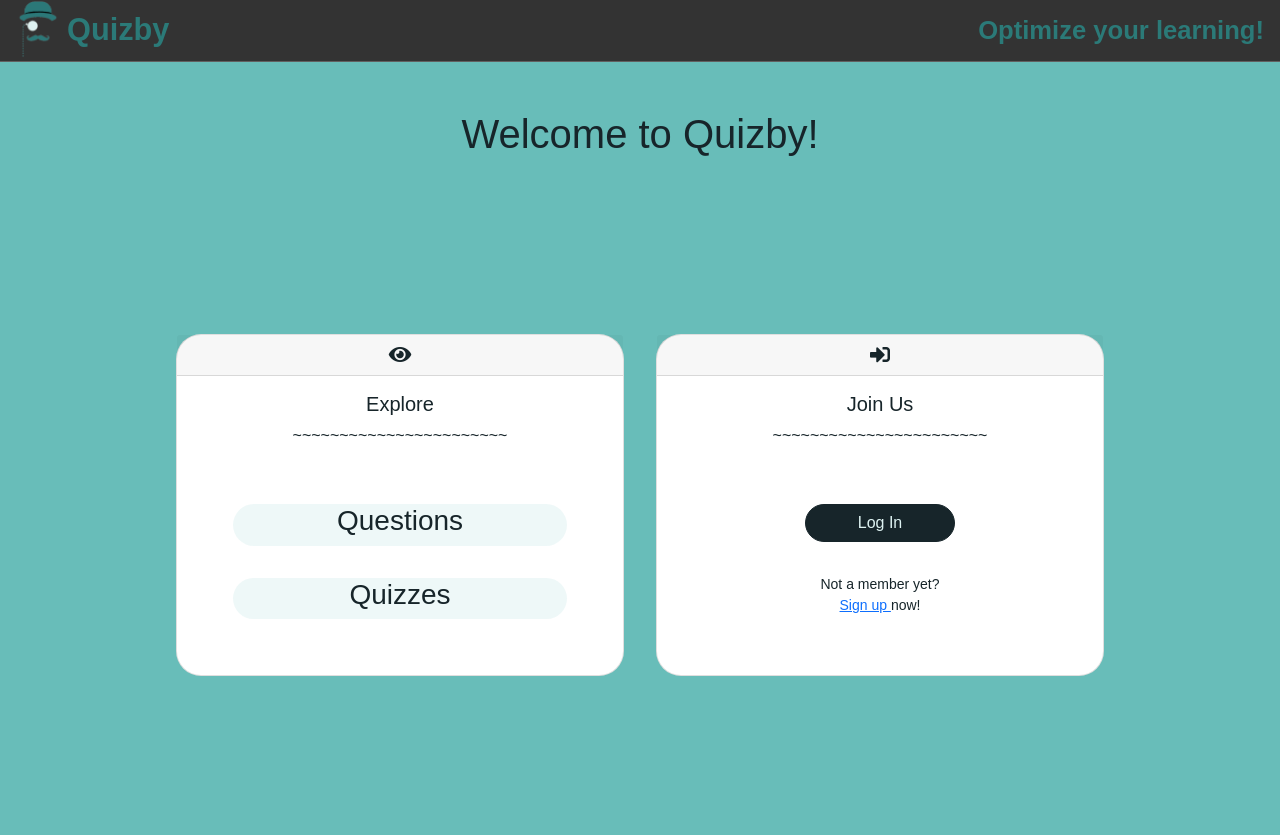
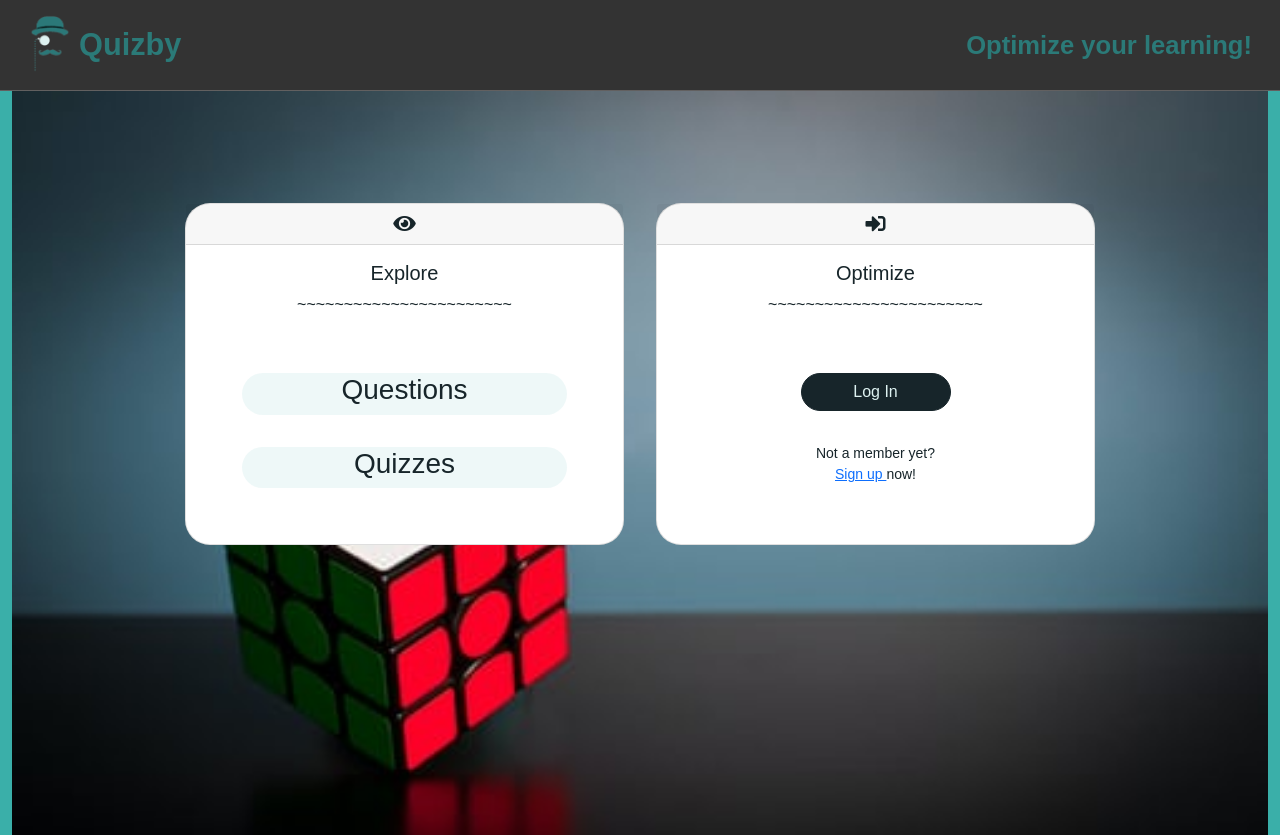
Before and after one commit to vidban/Quizby, a Flask app: page / in a window 1280 px wide. Before the commit the page ends 676 px from the top, so only its background shows below. Run offline with Flask 2, Linux system fonts and the light colour scheme; parts of the project's set-up code (start-up, migrations or seed data) failed here and were passed over; some libraries are stand-ins or nearby versions.

Commit message:
Style changes

```diff
--- a/static/stylesheets/style.css
+++ b/static/stylesheets/style.css
@@ -1,7 +1,8 @@
 /* @import url('https://fonts.googleapis.com/css2?family=Montserrat&display=swap');**************Navbar**************** */
 body{
   background-color: #3aafa9;
-  height: 100vh;
+  max-width: 100vw;
+  min-height: 100vh;
   font-family: 'Montserrat', sans-serif;
 }
 
@@ -21,14 +22,10 @@ body{
   color: inherit;
 }
 
-.container-fluid{
-  padding:0;
-}
-
 /* **************Navbar*********** */
 .navbar {
 	background-color: #333;
-	height: 62px;
+	height: 12%;
 	border-bottom: 1px solid rgba(240, 232, 232, 0.25);
 	position: relative;
   z-index: 9999;
@@ -94,8 +91,7 @@ body{
   }
 
   /* on "onboarding" pages (signup & login), the navbar is
-   different: no search box, the logo is centered, and it has
-   a background color.
+   different: the logo is centered, and there are no links.
  */
 
   .onboarding .navbar-header {
@@ -110,18 +106,18 @@ body{
 	display: none;
   }
 
-  .onboarding .nav.navbar-nav.navbar-right {
+  /* .onboarding .nav.navbar-nav.navbar-right {
 	position: absolute;
 	right: 16px;
-  }
+  } */
 
-  .onboarding .navbar a {
+  /* .onboarding .navbar a {
 	color: #def2f1;
-  }
+  } */
 
-  .onboarding {
+  /* .onboarding {
   background-color: #3aafa9;
-  }
+  } */
 
 
   /* ************ Login & Signup***************** */
@@ -195,7 +191,8 @@ body{
   text-align: center;
   color: #17252a;
   background-color: rgba(240, 232, 232, 0.25);
-
+  background-image: url('/static/images/quizby-hero2.jpeg');
+  background-size: cover;
 }
 
 .home-hero header{
--- a/templates/home-quizby.html
+++ b/templates/home-quizby.html
@@ -1,9 +1,7 @@
 {% extends 'base.html' %}
+
 {% block content %}
   <div class="home-hero pt-5 col d-flex flex-column">
-    <header class="header">
-      <h1>Welcome to Quizby!</h1>
-    </header>
     <section class="content col col-md-9 col-lg-9 d-flex flex-row justify-content-around">
       <div class="explore-options p-3 mt-5">
         {% include 'users/explore/main.html' %}
@@ -12,7 +10,7 @@
         <div class="card">
           <h5 class="card-header"><i class="fas fa-sign-in-alt"></i></h5>
           <div class="card-body">
-            <h5 class="card-title">Join Us</h5>
+            <h5 class="card-title">Optimize</h5>
 	          <p class="card-text">~~~~~~~~~~~~~~~~~~~~~~~</p>
             <div class="selection d-flex flex-column justify-content-around p-4">
               <div class="col m-3">
```
Also changed, not shown: templates/users/signup.html (+4 -3 lines).
